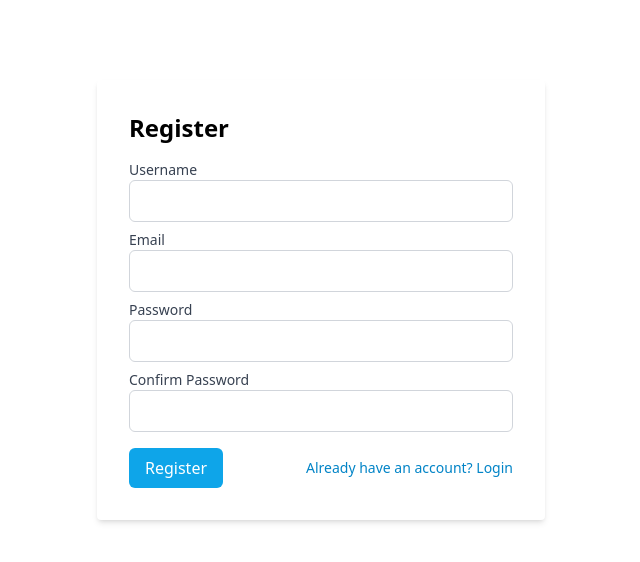
After one commit to AliJavaheriYekta/ToyStore, a Django app: page /accounts/register/ in a window 1280 px wide. The commit adds this page. Shown: the top 562 px of the page, without its empty margins (319-959 px from the left). Run offline with Django 5.2, Linux system fonts and the light colour scheme; parts of the project's set-up code (start-up, migrations or seed data) failed here and were passed over; some libraries are stand-ins or nearby versions.

Commit message:
Add register!

```diff
--- a/ToyStore/settings.py
+++ b/ToyStore/settings.py
@@ -11,7 +11,7 @@ https://docs.djangoproject.com/en/5.0/ref/settings/
 """
 import os
 from pathlib import Path
-from local_settings import *
+from ToyStore.local_settings import *
 
 # Build paths inside the project like this: BASE_DIR / 'subdir'.
 BASE_DIR = Path(__file__).resolve().parent.parent
--- a/authapp/templates/login.html
+++ b/authapp/templates/login.html
@@ -24,6 +24,7 @@
             <div class="flex items-center justify-between">
                 <button type="submit" class="inline-flex items-center px-4 py-2 bg-sky-500 text-white font-medium rounded-md hover:bg-sky-700">Login</button>
                 <a href="#" class="text-sm font-medium text-sky-600 hover:underline">Forgot password?</a>
+                <a href="{% url 'auth:register' %}" class="text-sm font-medium text-sky-600 hover:underline">Do not have an account? Register</a>
             </div>
         </form>
 
--- /dev/null
+++ b/authapp/templates/register.html
@@ -0,0 +1,54 @@
+<!DOCTYPE html>
+<html lang="en">
+<head>
+    <meta charset="UTF-8">
+    <title>Register</title>
+    <script src="https://cdn.tailwindcss.com"></script>
+</head>
+<body>
+    <div class="container mx-auto px-4 mt-20 flex justify-center items-center">
+        <div class="w-full max-w-md bg-white p-8 rounded shadow-md">
+            <h1 class="text-2xl font-semibold mb-4">Register</h1>
+            {% if messages %}
+                <ul class="mb-4">
+                    {% for message in messages %}
+                        <li class="text-{{ message.tags }} font-semibold">{{ message }}</li>
+                    {% endfor %}
+                </ul>
+            {% endif %}
+            <form method="post">
+                {% csrf_token %}
+                <div class="flex flex-col mb-2">
+                    <label for="username" class="text-sm font-medium text-gray-700">Username</label>
+                    <input type="text" id="username" name="username" class="px-3 py-2 rounded-md border border-gray-300 focus:outline-none focus:border-sky-500">
+                    {% if serializer.errors.username %}
+                        <span class="text-red-500 text-sm">{{ serializer.errors.username.0 }}</span>
+                    {% endif %}
+                </div>
+                <div class="flex flex-col mb-2">
+                    <label for="email" class="text-sm font-medium text-gray-700">Email</label>
+                    <input type="email" id="email" name="email" class="px-3 py-2 rounded-md border border-gray-300 focus:outline-none focus:border-sky-500">
+                    {% if serializer.errors.email %}
+                        <span class="text-red-500 text-sm">{{ serializer.errors.email.0 }}</span>
+                    {% endif %}
+                </div>
+                <div class="flex flex-col mb-2">
+                    <label for="password" class="text-sm font-medium text-gray-700">Password</label>
+                    <input type="password" id="password" name="password" class="px-3 py-2 rounded-md border border-gray-300 focus:outline-none focus:border-sky-500">
+                    {% if serializer.errors.password2 %}
+                        <span class="text-red-500 text-sm">{{ serializer.errors.password2.0 }}</span>
+                    {% endif %}
+                </div>
+                <div class="flex flex-col mb-2">
+                    <label for="password2" class="text-sm font-medium text-gray-700">Confirm Password</label>
+                    <input type="password" id="password2" name="password2" class="px-3 py-2 rounded-md border border-gray-300 focus:outline-none focus:border-sky-500">
+                </div>
+                <div class="flex items-center justify-between mt-4">
+                    <button type="submit" class="inline-flex items-center px-4 py-2 bg-sky-500 text-white font-medium rounded-md hover:bg-sky-700">Register</button>
+                    <a href="{% url 'auth:login' %}" class="text-sm font-medium text-sky-600 hover:underline">Already have an account? Login</a>
+                </div>
+            </form>
+        </div>
+    </div>
+</body>
+</html>
--- a/authapp/urls.py
+++ b/authapp/urls.py
@@ -1,8 +1,7 @@
 from django.urls import path
 from rest_framework.authtoken.views import obtain_auth_token
-from django.contrib.auth import views as auth_views
 
-from authapp.views import register, login_view, logout_view
+from authapp.views import register, login_view, logout_view, register_view
 
 app_name = 'auth'
 
@@ -13,4 +12,5 @@ urlpatterns = [
     # path('accounts/login/', auth_views.LoginView.as_view(template_name='login.html'), name='login'),
     path('accounts/login/', login_view, name='login'),
     path('accounts/logout/', logout_view, name='logout'),
+    path('accounts/register/', register_view, name='register'),
 ]
--- a/authapp/views.py
+++ b/authapp/views.py
@@ -1,9 +1,15 @@
+from logging import getLogger
+
 from django.contrib.auth import authenticate, login, logout
 from django.contrib.auth.models import User
 from django.shortcuts import render, redirect
 from rest_framework.decorators import api_view
 from rest_framework.authtoken.models import Token
 from rest_framework.response import Response
+from rest_framework.views import APIView
+
+from authapp.serializers import UserSerializer
+from django.contrib.messages import info, error
 
 
 # Create your views here.
@@ -47,3 +53,44 @@ def logout_view(request):
     else:
         logout(request)
         return render(request, 'login.html', {'message': 'Please use POST request to logout.'})
+
+
+class RegisterView(APIView):
+    def post(self, request):
+        serializer = UserSerializer(data=request.data)
+
+        if serializer.is_valid():
+            serializer.save()
+            return Response({'message': 'Registration successful!'}, status=201)
+        else:
+            return Response(serializer.errors, status=400)
+
+
+logger = getLogger(__name__)
+
+
+def register_view(request):
+    if request.method == 'POST':
+        username = request.POST['username']
+        email = request.POST['email']
+        password = request.POST['password']
+        password2 = request.POST['password2']
+
+        # User registration logic
+        if password != password2:
+            error(request, 'Passwords do not match')
+            return render(request, 'register.html')
+
+        try:
+            user = User.objects.create_user(username=username, email=email, password=password)
+            login(request, user)
+            info(request, 'Registration successful!')
+            logger.info(f'User {username} registered successfully.')
+            # return redirect('/')
+            return redirect('/accounts/login')
+        except Exception as e:
+            error(request, f'Registration failed: {e}')
+            logger.error(f'Registration failed for {username}: {e}')
+            return render(request, 'register.html')
+
+    return render(request, 'register.html')
```
Also changed, not shown: authapp/serializers.py (added, +17 -0 lines).
